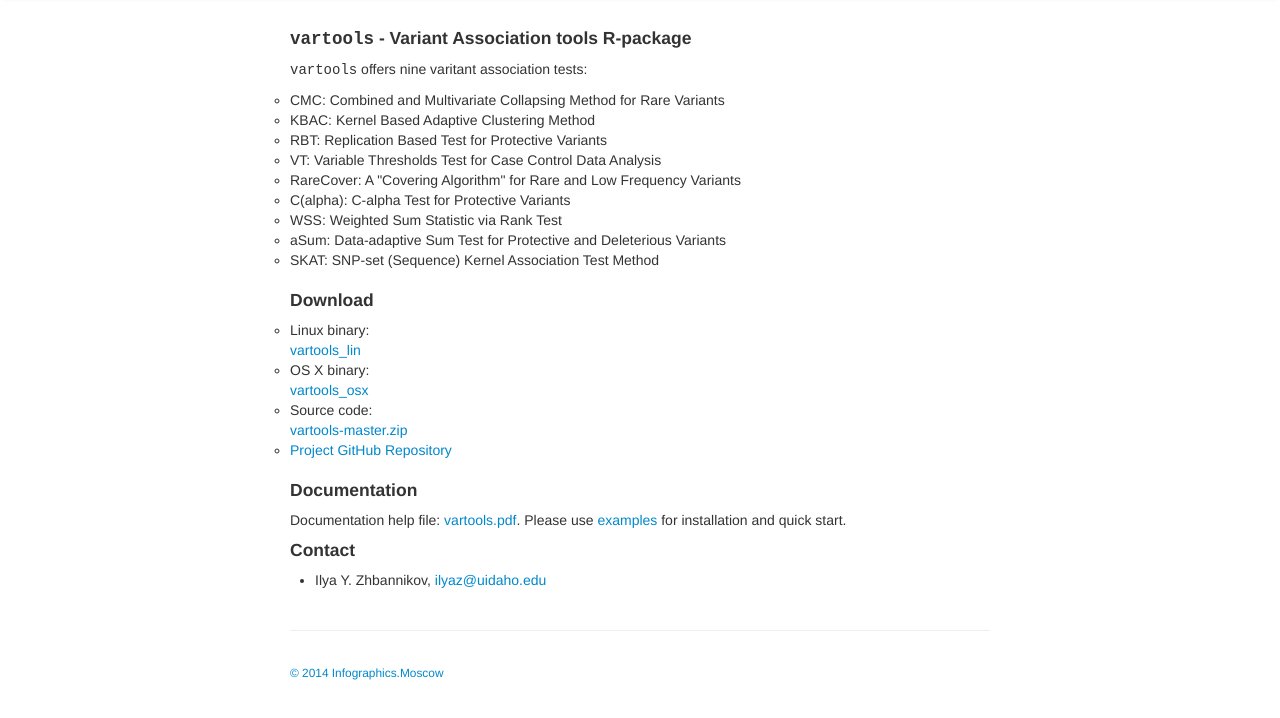
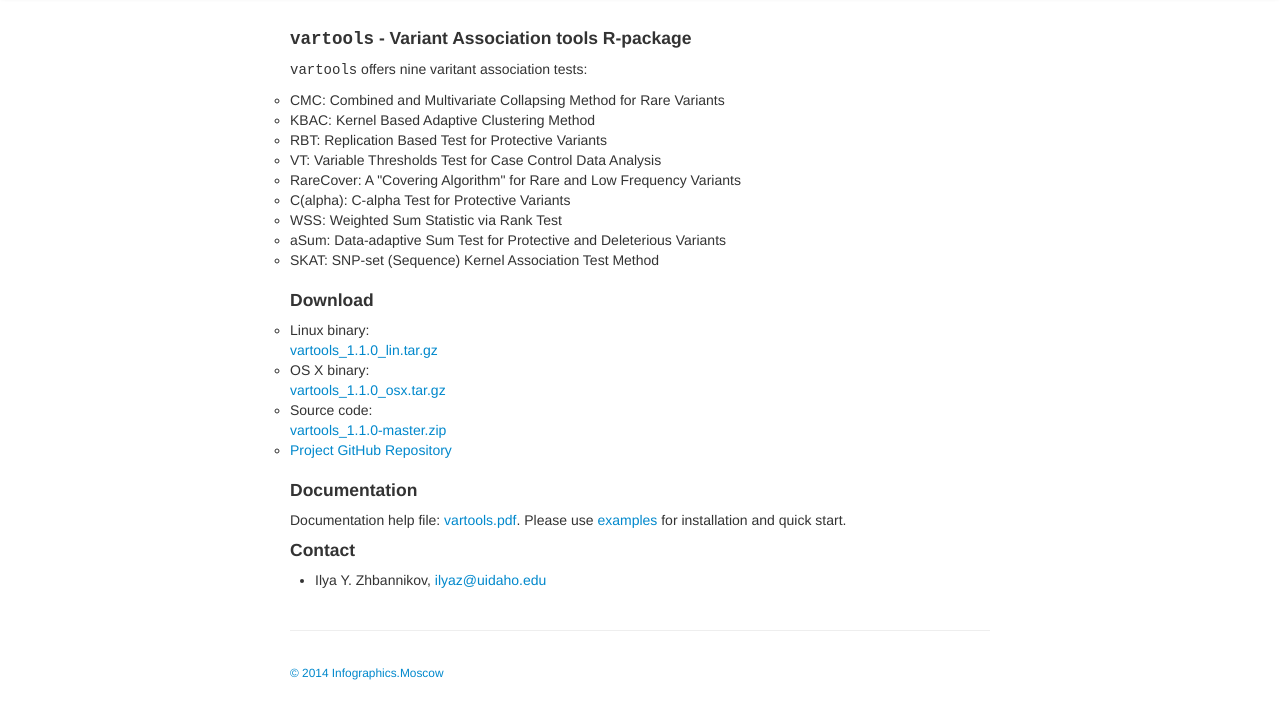
Before and after one commit to izhbannikov/vartools, a plain HTML site: page index.html in a window 1280 px wide. Shown: the part 44-762 px from the top of the page. Drawn offline with Linux system fonts and the light colour scheme.

Commit message:
Minor changes in index.html

```diff
--- a/index.html
+++ b/index.html
@@ -55,16 +55,16 @@
 
 <h4 id="contact">Download</h4>
 <ul class="nav" align="left" style="list-style-type:circle">
-	<li>Linux binary: <a href="https://github.com/izhbannikov/vartools/blob/master/vartools_1.1.0_lin.tar.gz">vartools_lin</a></li>
-	<li>OS X binary: <a href="https://github.com/izhbannikov/vartools/blob/master/vartools_1.1.0_osx.tar.gz?raw=true">vartools_osx</a></li>
-	<li>Source code: <a href="https://github.com/izhbannikov/vartools/archive/master.zip">vartools-master.zip</a></li>
+	<li>Linux binary: <a href="https://github.com/izhbannikov/vartools/blob/master/vartools_bins/vartools_1.1.0_lin.tar.gz?raw=true">vartools_1.1.0_lin.tar.gz</a></li>
+	<li>OS X binary: <a href="https://github.com/izhbannikov/vartools/blob/master/vartools_bins/vartools_1.1.0_osx.tar.gz?raw=true">vartools_1.1.0_osx.tar.gz</a></li>
+	<li>Source code: <a href="https://github.com/izhbannikov/vartools/archive/master.zip">vartools_1.1.0-master.zip</a></li>
 	<li><a href="https://github.com/izhbannikov/vartools/">Project GitHub Repository</a></li>
 </ul>
 
 
 <h4 id="contact">Documentation</h4>
 <p>Documentation help file: <a href="https://github.com/izhbannikov/vartools/blob/master/vartools.pdf?raw=true">vartools.pdf</a>.
-Please use <a href="../pages/documentation.html">examples</a> for installation and quick start.</p>
+Please use <a href="pages/documentation.html">examples</a> for installation and quick start.</p>
 
 
 <h4 id="contact">Contact</h4>
```
